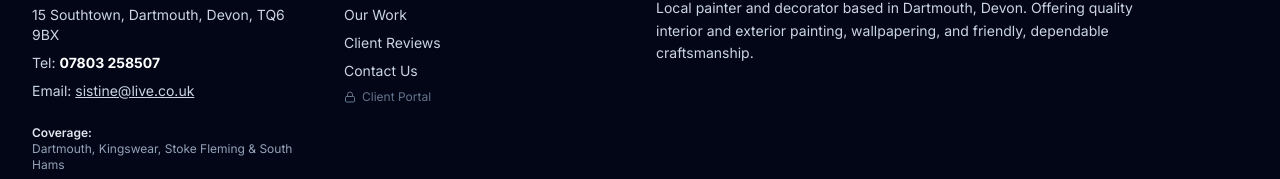
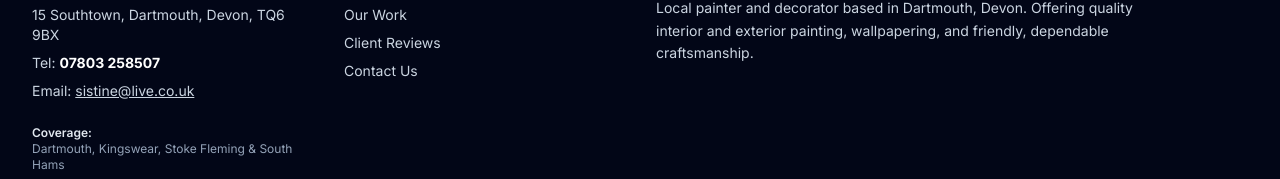
Before and after one commit to itsmyapp-code/sistine, a Next.js app: page / in a window 1280 px wide. Shown: the part 3769-3948 px from the top of the page. Built offline with nearby package versions, Linux system fonts and the light colour scheme; a web font is replaced by a local one.

Commit message:
fix: remove Client Portal link from footer quick links

```diff
--- a/src/components/Footer.tsx
+++ b/src/components/Footer.tsx
@@ -1,6 +1,5 @@
 import React from 'react';
 import Link from 'next/link';
-import { Phone, Mail, MapPin, Lock } from 'lucide-react';
 import Logo from './Logo';
 import { BUSINESS_CONFIG } from '@/data/initialData';
 
@@ -52,10 +51,6 @@ export default function Footer() {
               <Link href="/projects" className="block hover:text-white transition-colors">Our Work</Link>
               <Link href="/reviews" className="block hover:text-white transition-colors">Client Reviews</Link>
               <Link href="/contact" className="block hover:text-white transition-colors">Contact Us</Link>
-              <Link href="/admin" className="inline-flex items-center gap-1.5 text-xs text-slate-500 hover:text-amber-300 mt-2 transition-colors">
-                <Lock className="w-3 h-3" />
-                <span>Client Portal</span>
-              </Link>
             </div>
           </div>
 
```
